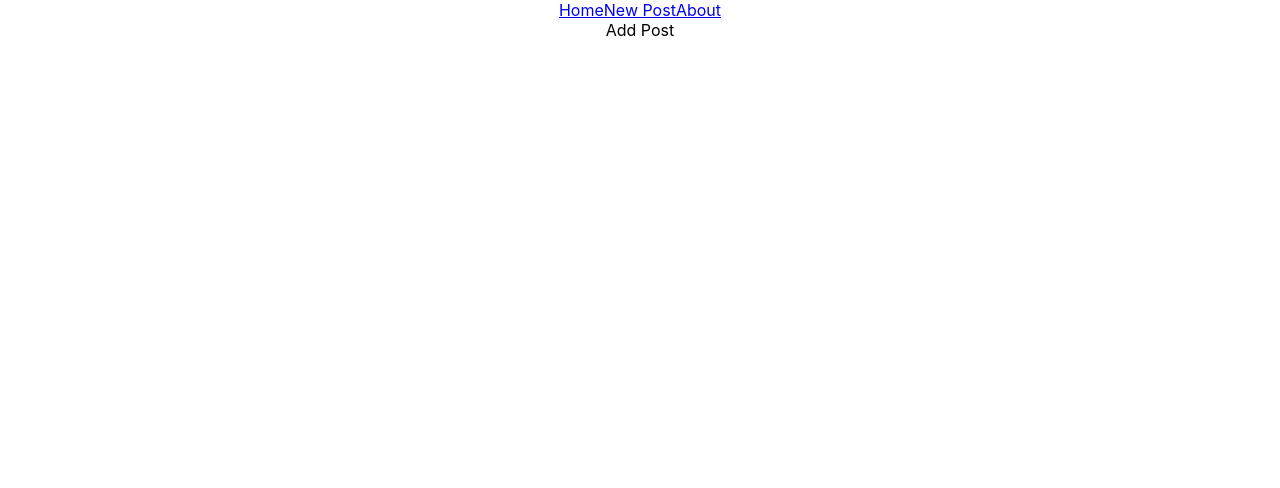
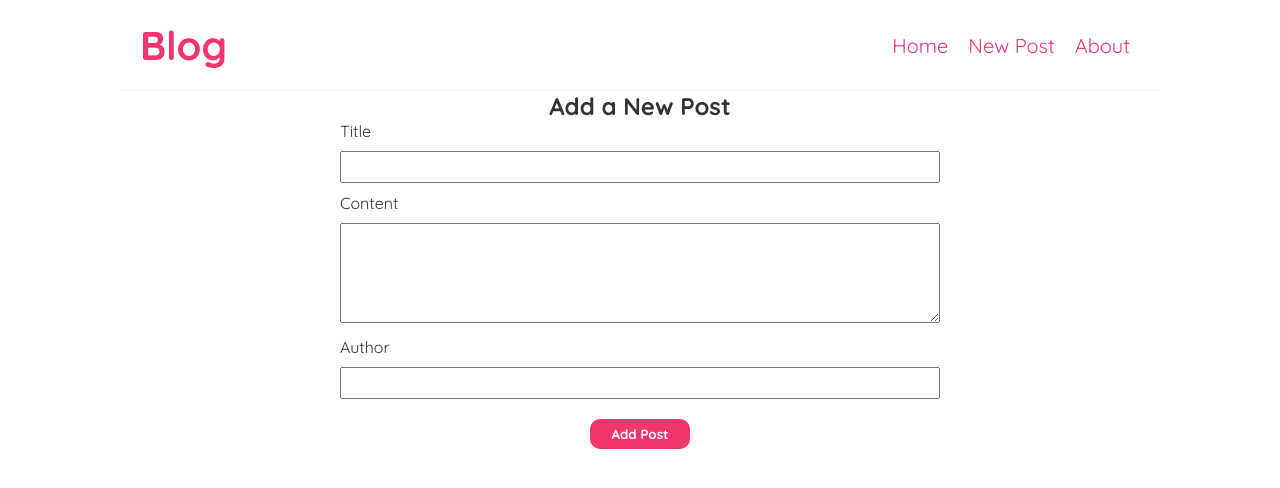
Before and after one commit to bmsbharathi/react-blog, a React (Create React App) app: page /addPost in a window 1280 px wide. Shown: the top 488 px of the page. Built offline with nearby package versions, Linux system fonts and the light colour scheme.

Commit message:
Add create Post component

```diff
--- a/src/AddPost.js
+++ b/src/AddPost.js
@@ -1,7 +1,45 @@
+import { useState } from "react";
+import { useHistory } from 'react-router-dom';
+import './css/addpost.css';
+
 const AddPost = () => {
+
+    const [title,setTitle] = useState("");
+    const [author, setAuthor] = useState("");
+    const [content, setContent] = useState("");
+    const history = useHistory();
+    const submitPost = (evt) => {
+
+        const createdOn = new Date();
+        const post = { title, author, content, createdOn};
+
+        fetch('http://localhost:8000/posts',{
+            method: 'POST',
+            headers: { "Content-Type": "application/json"},
+            body: JSON.stringify(post)
+        }).then(
+            () => {
+                history.push('/');
+            }
+        )
+
+    };
+
     return (
-    <div>
-        Add Post
+
+    <div className="addPost">
+        <h2>Add a New Post</h2>
+        <form onSubmit={ submitPost }>
+            <label>Title</label>
+            <input type="text" value={title} onChange={ (e) => {setTitle(e.target.value)} } required/>
+
+            <label>Content</label>
+            <textarea value={content} onChange={ (e) => { setContent(e.target.value) } } required></textarea>
+
+            <label>Author</label>
+            <input type="text" value={author} required onChange={ (e) => { setAuthor(e.target.value) } } />
+            <button>Add Post</button>
+        </form>
     </div> );
 }
 
--- a/src/Navbar.js
+++ b/src/Navbar.js
@@ -4,9 +4,15 @@ import './css/navbar.css'
 const Navbar = () => {
     return (
         <div className="navbar">
-            <Link to="/">Home</Link>
-            <Link to="/create">New Post</Link>
-            <Link to="/about">About</Link>
+            <div className="title">
+                <h1>Blog</h1>
+            </div>
+            <div className="links">
+                <Link to="/">Home</Link>
+                <Link to="/addPost">New Post</Link>
+                <Link to="/about">About</Link>
+            </div>
+
         </div>
       );
 }
--- a/src/Posts.js
+++ b/src/Posts.js
@@ -1,16 +1,18 @@
-import { Link } from 'react-router-dom'
+import { Link } from 'react-router-dom';
+import humanized_time_span from './humanize_timestamp';
 
 const Posts = ({posts}) => {
 
     return (
         <div className="posts">
+
             { posts.map(
                 post => (
                     <div className="post-preview" key={ post.id } >
                         <Link to={ `/posts/${post.id}` }>
                             <h2>{ post.title } </h2>
                             <p align="left">Written By: { post.author } </p>
-                            <p align="right">Created On: { post.createdOn }</p>
+                            <p align="right">Created On: { humanized_time_span(post.createdOn) }</p>
                         </Link>
                     </div>
                     )
--- a/src/ViewPost.js
+++ b/src/ViewPost.js
@@ -1,6 +1,7 @@
 import {useParams} from 'react-router-dom';
 import useFetch from "./useFetch";
-
+import './css/viewpost.css'
+import humanized_time_span from './humanize_timestamp'
 const ViewPost = () => {
 
 
@@ -8,6 +9,11 @@ const ViewPost = () => {
     console.log("POST ID: "+postId);
     const { posts:post, isPending, error } = useFetch("http://localhost:8000/posts/"+postId);
     console.log("Post: "+ JSON.stringify(post));
+    if (post) {
+        var timeDifference = humanized_time_span(new Date(),post.createdOn);
+        var obj = new Date(post.createdOn);
+    }
+
     return (
         <div className="viewPost">
             { error && <div>{ error }</div> }
@@ -16,10 +22,12 @@ const ViewPost = () => {
             post &&
                (
                 <article>
-               <h2>{ post.title } </h2>
-                <p align="left">Written By { post.author }</p>
-                <p align="right">Created On: { post.createdOn } </p>
-               { post.content }</article>)
+                    <h2>{ post.title } </h2>
+                    <p align="left"><b>Written By:</b> { post.author }</p>
+                    <p align="right"><b>Created On:</b> { obj.toLocaleDateString() } </p>
+
+                    { post.content }
+               </article>)
             }
         </div>
      );
--- /dev/null
+++ b/src/css/addpost.css
@@ -0,0 +1,31 @@
+.addPost{
+    max-width: 600px;
+    text-align: center;
+    margin: 0 auto;
+}
+.addPost label{
+    text-align: left;
+    display: block;
+}
+.addPost textarea{
+    height: 100px;
+}
+.addPost input, textarea {
+
+    width: 100%;
+    margin: 10px 0;
+    padding: 6px 10px;
+    box-sizing: border-box;
+}
+
+.addPost button{
+    background-color: #f1356d;
+    color: white;
+    border-radius: 10px;
+    cursor: pointer;
+    height:30px;
+    width: 100px;
+    font-weight: bold;
+    border-style: none;
+    margin: 10px;
+}
--- a/src/css/navbar.css
+++ b/src/css/navbar.css
@@ -0,0 +1,37 @@
+@import url('https://fonts.googleapis.com/css2?family=Raleway:wght@100;200&display=swap');
+
+.navbar{
+    font-family: 'quicksand';
+    padding:20px;
+    display: flex;
+    max-width: 1000px;
+    align-items: center;
+    margin: 0 auto;
+    border-bottom: 1px solid #F2F2F2;
+    font-size: 20px;
+}
+
+.navbar h1 {
+    color: #f1356d;
+}
+
+.navbar .links{
+    margin-left: auto;
+
+}
+.navbar a {
+    text-decoration: none;
+    color: #f1356d;
+    padding: 10px;
+}
+
+.navbar a:hover {
+    text-decoration: underline;
+
+}
+
+* {
+    margin: 0;
+    font-family: "Quicksand";
+    color: #333;
+  }
--- /dev/null
+++ b/src/css/viewpost.css
@@ -0,0 +1,19 @@
+@import url('https://fonts.googleapis.com/css2?family=Quicksand:wght@300;400;500;600;700&display=swap');
+@import url('https://fonts.googleapis.com/css2?family=Raleway:wght@100;200&display=swap');
+
+.viewPost{
+    font-family: 'quicksand';
+    font-size: 15px;
+    max-width: 1000px;
+    display: flex;
+    margin: 0 auto;
+    align-items: center;
+    text-align: center;
+    padding: 20px;
+}
+.viewPost h2{
+    color: #f1356d;
+}
+.viewPost p{
+    padding: 20px;
+}
--- /dev/null
+++ b/src/humanize_timestamp.js
@@ -0,0 +1,104 @@
+// Copyright (C) 2011 by Will Tomlins
+//
+// Github profile: http://github.com/layam
+//
+// Permission is hereby granted, free of charge, to any person obtaining a copy
+// of this software and associated documentation files (the "Software"), to deal
+// in the Software without restriction, including without limitation the rights
+// to use, copy, modify, merge, publish, distribute, sublicense, and/or sell
+// copies of the Software, and to permit persons to whom the Software is
+// furnished to do so, subject to the following conditions:
+//
+// The above copyright notice and this permission notice shall be included in
+// all copies or substantial portions of the Software.
+//
+// THE SOFTWARE IS PROVIDED "AS IS", WITHOUT WARRANTY OF ANY KIND, EXPRESS OR
+// IMPLIED, INCLUDING BUT NOT LIMITED TO THE WARRANTIES OF MERCHANTABILITY,
+// FITNESS FOR A PARTICULAR PURPOSE AND NONINFRINGEMENT. IN NO EVENT SHALL THE
+// AUTHORS OR COPYRIGHT HOLDERS BE LIABLE FOR ANY CLAIM, DAMAGES OR OTHER
+// LIABILITY, WHETHER IN AN ACTION OF CONTRACT, TORT OR OTHERWISE, ARISING FROM,
+// OUT OF OR IN CONNECTION WITH THE SOFTWARE OR THE USE OR OTHER DEALINGS IN
+// THE SOFTWARE.
+function humanized_time_span(date, ref_date, date_formats, time_units) {
+  //Date Formats must be be ordered smallest -> largest and must end in a format with ceiling of null
+  date_formats = date_formats || {
+    past: [
+      { ceiling: 60, text: "$seconds seconds ago" },
+      { ceiling: 3600, text: "$minutes minutes ago" },
+      { ceiling: 86400, text: "$hours hours ago" },
+      { ceiling: 2629744, text: "$days days ago" },
+      { ceiling: 31556926, text: "$months months ago" },
+      { ceiling: null, text: "$years years ago" }
+    ],
+    future: [
+      { ceiling: 60, text: "$seconds seconds" },
+      { ceiling: 3600, text: "$minutes minutes" },
+      { ceiling: 86400, text: "$hours hours" },
+      { ceiling: 2629744, text: "$days days" },
+      { ceiling: 31556926, text: "$months months" },
+      { ceiling: null, text: "$years years" }
+    ]
+  };
+  //Time units must be be ordered largest -> smallest
+  time_units = time_units || [
+    [31556926, 'years'],
+    [2629744, 'months'],
+    [86400, 'days'],
+    [3600, 'hours'],
+    [60, 'minutes'],
+    [1, 'seconds']
+  ];
+
+  date = new Date(date);
+  ref_date = ref_date ? new Date(ref_date) : new Date();
+  var seconds_difference = (ref_date - date) / 1000;
+
+  var tense = 'past';
+  if (seconds_difference < 0) {
+    tense = 'future';
+    seconds_difference = 0-seconds_difference;
+  }
+
+  function get_format() {
+    for (var i=0; i<date_formats[tense].length; i++) {
+      if (date_formats[tense][i].ceiling == null || seconds_difference <= date_formats[tense][i].ceiling) {
+        return date_formats[tense][i];
+      }
+    }
+    return null;
+  }
+
+  function get_time_breakdown() {
+    var seconds = seconds_difference;
+    var breakdown = {};
+    for(var i=0; i<time_units.length; i++) {
+      var occurences_of_unit = Math.floor(seconds / time_units[i][0]);
+      seconds = seconds - (time_units[i][0] * occurences_of_unit);
+      breakdown[time_units[i][1]] = occurences_of_unit;
+    }
+    return breakdown;
+  }
+
+  function render_date(date_format) {
+    var breakdown = get_time_breakdown();
+    var time_ago_text = date_format.text.replace(/\$(\w+)/g, function() {
+      return breakdown[arguments[1]];
+    });
+    return depluralize_time_ago_text(time_ago_text, breakdown);
+  }
+
+  function depluralize_time_ago_text(time_ago_text, breakdown) {
+    for(var i in breakdown) {
+      if (breakdown[i] === 1) {
+        var regexp = new RegExp("\\b"+i+"\\b");
+        time_ago_text = time_ago_text.replace(regexp, function() {
+          return arguments[0].replace(/s\b/g, '');
+        });
+      }
+    }
+    return time_ago_text;
+  }
+
+  return render_date(get_format());
+}
+export default humanized_time_span;
--- a/src/useFetch.js
+++ b/src/useFetch.js
@@ -38,7 +38,7 @@ const useFetch = (url) => {
                         }
                         setIsPending(false);
                     })
-        },1500)
+        },1000)
 
     return () => abort.abort();
     } ,[url]);
```
